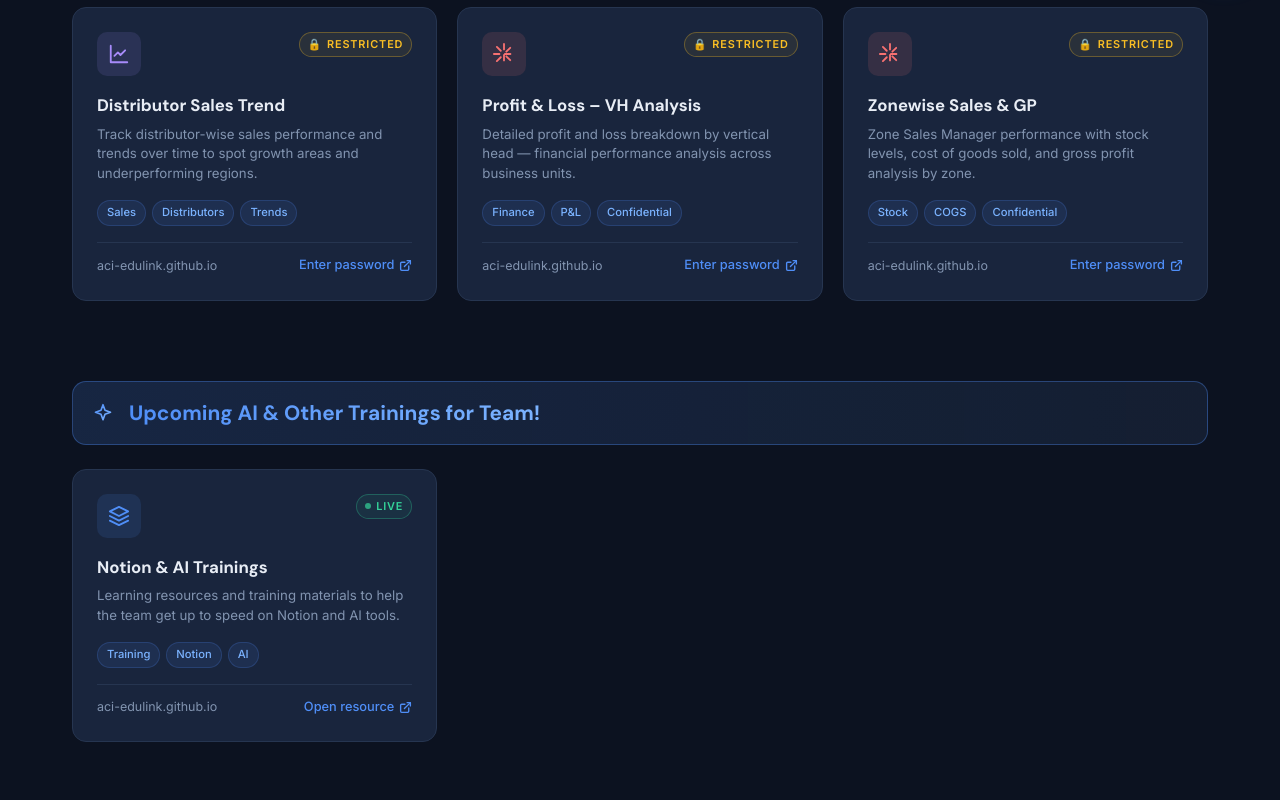
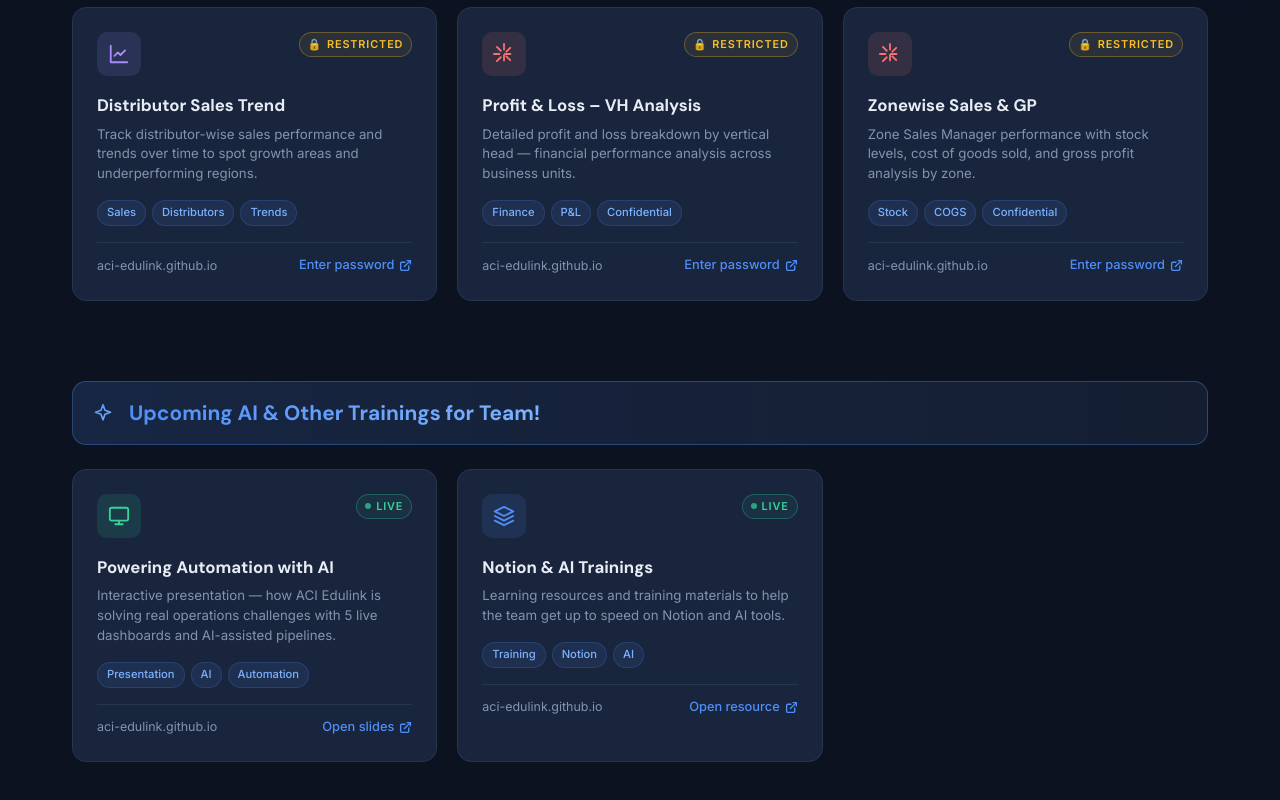
Before and after one commit to ACI-Edulink/report-hub, a plain HTML site: page index.html in a window 1280 px wide. Shown: the part 799-1599 px from the top of the page. Drawn offline with Linux system fonts and the light colour scheme.

Commit message:
Add files via upload

```diff
--- a/index.html
+++ b/index.html
@@ -990,6 +990,36 @@
   </div>
   <div class="dashboard-grid">
 
+    <!-- Presentation Card -->
+    <a class="card" href="https://aci-edulink.github.io/Powering-Automation-with-AI/" target="_blank" rel="noopener">
+      <div class="card-head">
+        <div class="card-icon" style="background:rgba(52,211,153,0.12);">
+          <svg viewBox="0 0 24 24" fill="none" stroke="#34D399" stroke-width="2" stroke-linecap="round" stroke-linejoin="round">
+            <rect x="2" y="3" width="20" height="14" rx="2"/><path d="M8 21h8M12 17v4"/>
+          </svg>
+        </div>
+        <div class="card-badge badge-live"><span class="pulse"></span> Live</div>
+      </div>
+      <div class="card-body">
+        <h2>Powering Automation with AI</h2>
+        <p>Interactive presentation — how ACI Edulink is solving real operations challenges with 5 live dashboards and AI-assisted pipelines.</p>
+      </div>
+      <div class="card-tags">
+        <span class="tag">Presentation</span>
+        <span class="tag">AI</span>
+        <span class="tag">Automation</span>
+      </div>
+      <div class="card-footer">
+        <span>aci-edulink.github.io</span>
+        <span class="card-footer-action">
+          Open slides
+          <svg viewBox="0 0 24 24" fill="none" stroke="currentColor" stroke-width="2.5" stroke-linecap="round" stroke-linejoin="round" style="width:13px;height:13px;">
+            <path d="M18 13v6a2 2 0 0 1-2 2H5a2 2 0 0 1-2-2V8a2 2 0 0 1 2-2h6"/><polyline points="15 3 21 3 21 9"/><line x1="10" y1="14" x2="21" y2="3"/>
+          </svg>
+        </span>
+      </div>
+    </a>
+
     <!-- Training Card -->
     <a class="card" href="https://aci-edulink.github.io/Notion-AI-Trainings/" target="_blank" rel="noopener">
       <div class="card-head">
```
